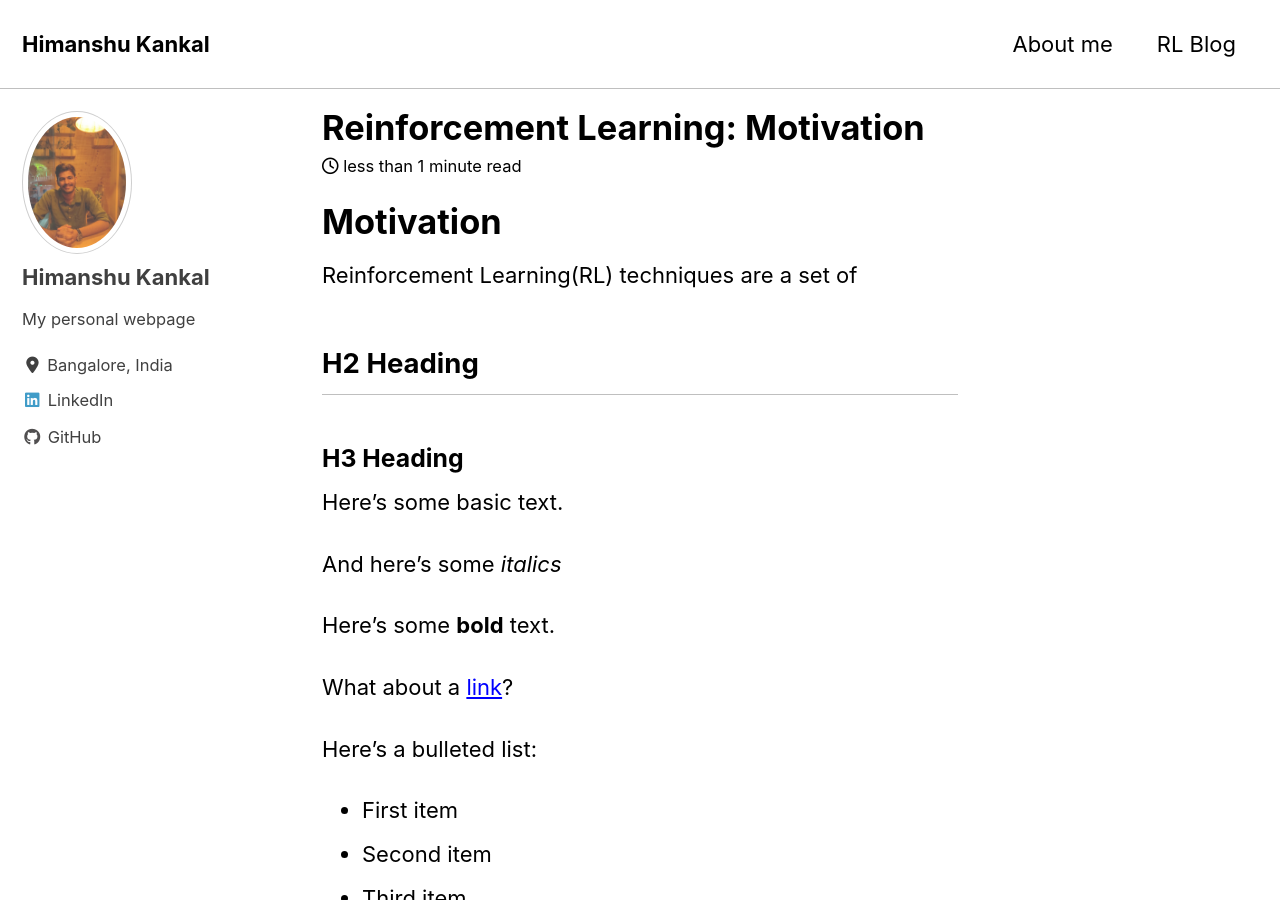
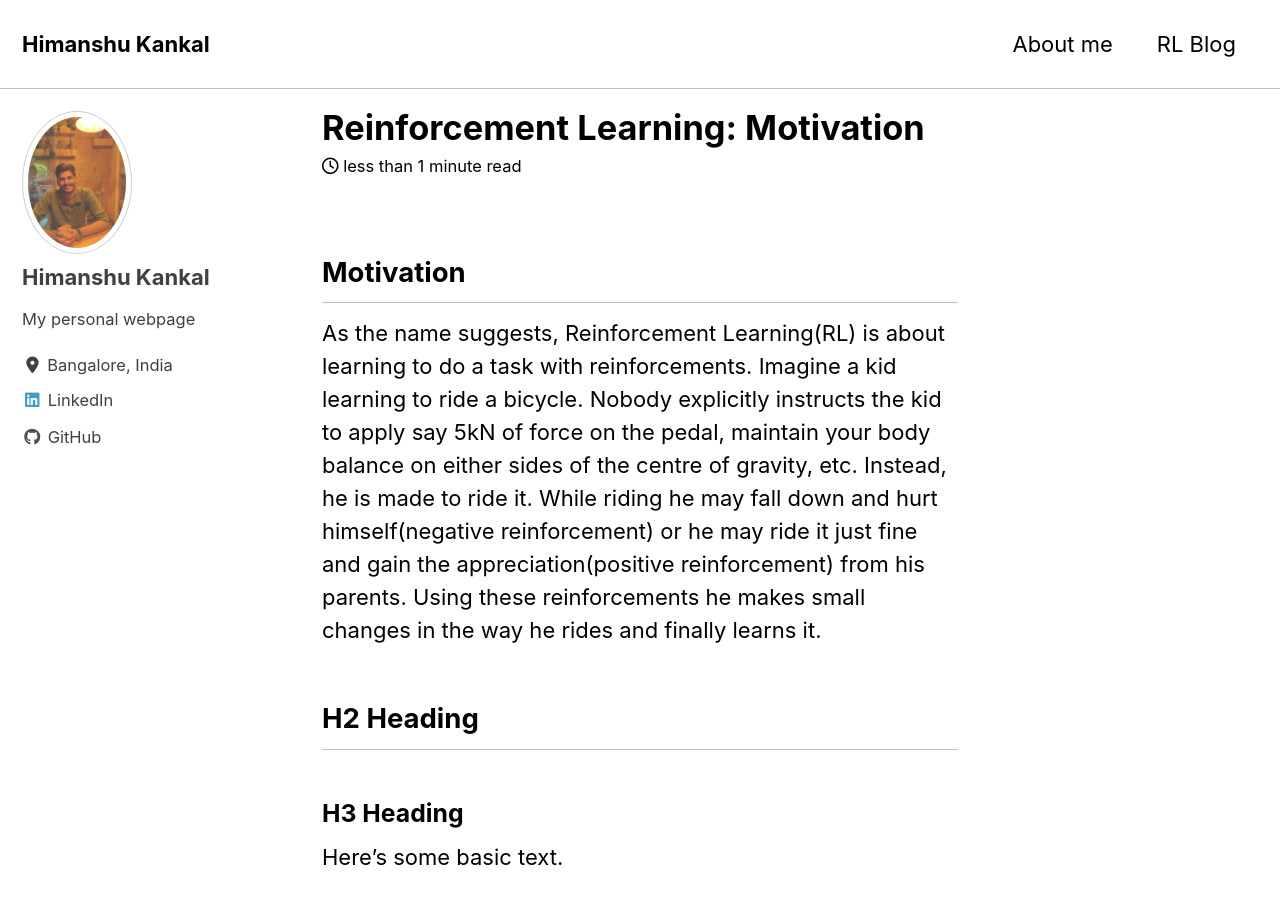
Before and after one commit to HimanUK/himanuk.github.io, a Jekyll site: the page built from _posts/2020-04-12-Intuition.md, in a window 1280 px wide and 900 px high. Built offline with Jekyll 4.4.1, drawn with Linux system fonts in a browser that asks for light colours; cached includes are drawn as plain includes; nearby versions of some CDN libraries; formulas are drawn with MathJax 3.

Commit message:
Update 2020-04-12-Intuition.md

```diff
--- a/_posts/2020-04-12-Intuition.md
+++ b/_posts/2020-04-12-Intuition.md
@@ -5,9 +5,9 @@ excerpt: "Machine learning, 3 parts, recent successes, etc."
 mathjax: "true"
 ---
 
-# Motivation
+## Motivation
 
-Reinforcement Learning(RL) techniques are a set of
+As the name suggests, Reinforcement Learning(RL) is about learning to do a task with reinforcements. Imagine a kid learning to ride a bicycle. Nobody explicitly instructs the kid to apply say 5kN of force on the pedal, maintain your body balance on either sides of the centre of gravity, etc. Instead, he is made to ride it. While riding he may fall down and hurt himself(negative reinforcement) or he may ride it just fine and gain the appreciation(positive reinforcement) from his parents. Using these reinforcements he makes small changes in the way he rides and finally learns it.
 
 ## H2 Heading
 
```
